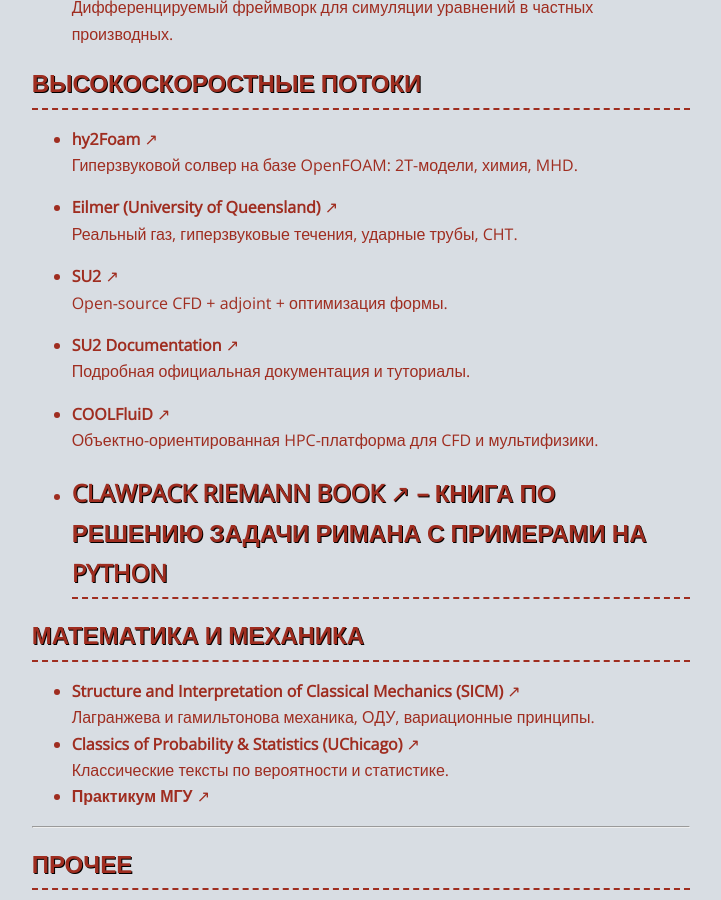
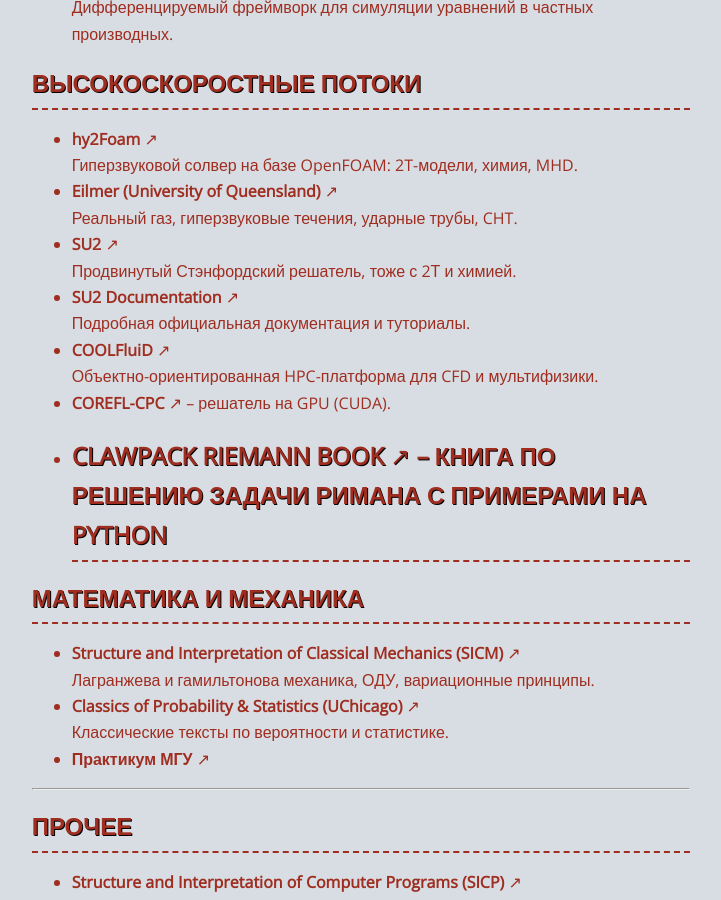
Before and after one commit to CKPEIIKA/ckpeiika.github.io, a Jekyll site: the page built from pages/resources.md, in a window 1280 px wide and 900 px high, scrolled down 1993 px. Shown: the whole window, without its empty margins (279-1000 px from the left). Built offline with Jekyll 4.4.1, drawn with Linux system fonts in a browser that asks for light colours.

Commit message:
some more additions

```diff
--- a/pages/resources.md
+++ b/pages/resources.md
@@ -71,19 +71,15 @@
 
 - [hy2Foam](https://hystrath.github.io/solvers/fleming/hy2foam/)
   Гиперзвуковой солвер на базе OpenFOAM: 2T-модели, химия, MHD.
-
 - [Eilmer (University of Queensland)](https://github.com/gdtk-uq/gdtk)
   Реальный газ, гиперзвуковые течения, ударные трубы, CHT.
-
 - [SU2](https://su2code.github.io/)
-  Open-source CFD + adjoint + оптимизация формы.
-
+  Продвинутый Стэнфордский решатель, тоже с 2Т и химией.
 - [SU2 Documentation](https://su2code.github.io/docs/)
   Подробная официальная документация и туториалы.
-
 - [COOLFluiD](https://andrealani.github.io/COOLFluiD/)
   Объектно-ориентированная HPC-платформа для CFD и мультифизики.
-
+- [COREFL-CPC](https://github.com/Liangerty/COREFL-CPC) -- решатель на GPU (CUDA).
 - [Clawpack Riemann Book](http://www.clawpack.org/riemann_book/) -- книга по решению задачи Римана с примерами на Python
 ---
 
```
